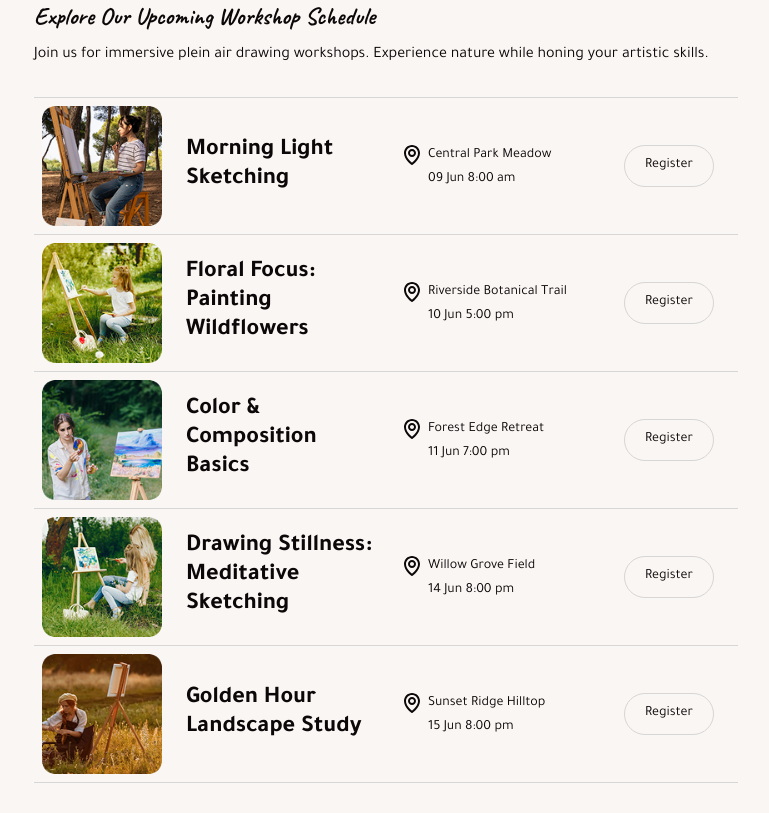
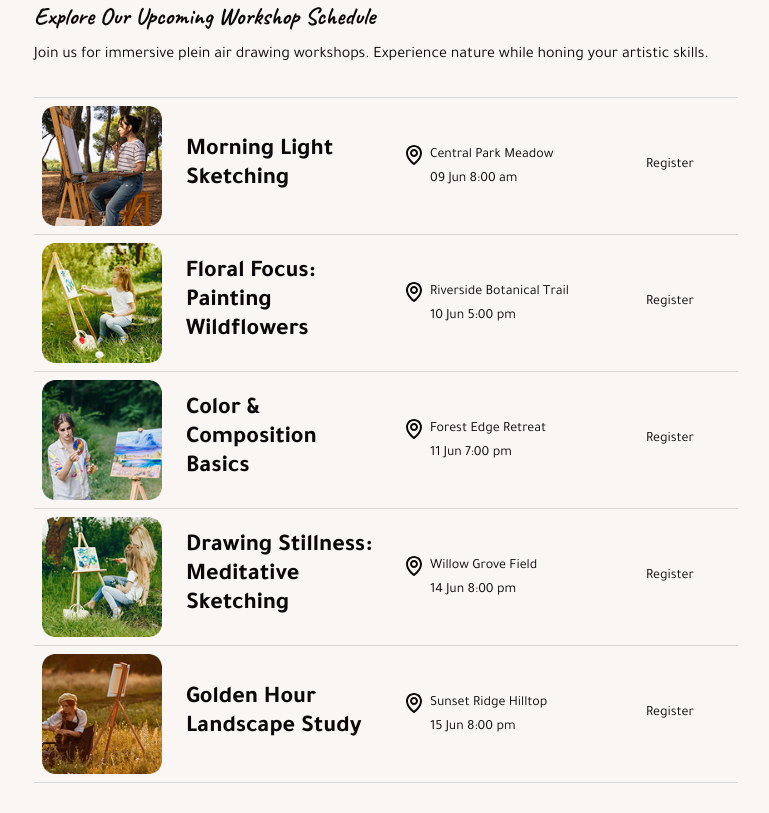
Before and after one commit to AlexanderKobzarenko/project-98BENZIN, a website built with Vite: page src/index.html in a window 1280 px wide. Shown: the part 3003-3816 px from the top of the page, without its empty margins (254-1023 px from the left). Built offline with nearby package versions, Linux system fonts and the light colour scheme.

Commit message:
Update events.css

```diff
--- a/src/css/events.css
+++ b/src/css/events.css
@@ -76,7 +76,6 @@
   justify-content: center;
   align-items: center;
   padding: 8px 20px;
-  border: 1px solid #d6d6d6;
   height: 40px;
   border-radius: 100px;
   font-size: 14px;
```
